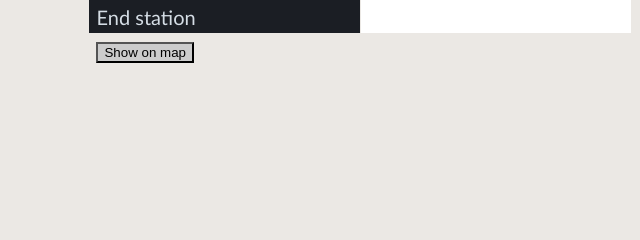
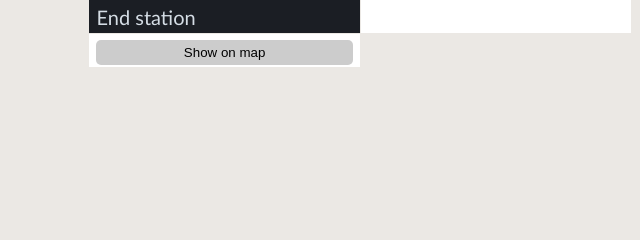
Before and after one commit to brochape/Villo-database, a Flask app: template src/templates/home.html in a window 1280 px wide. Shown: the part 302-542 px from the top of the page, without its empty margins (640-1280 px from the left). Run offline with Flask 2, Linux system fonts and the light colour scheme; the template is opened without the code that fills it, so the values that code supplies are empty.

Commit message:
[fix] normal button

```diff
--- a/src/static/style.css
+++ b/src/static/style.css
@@ -112,6 +112,12 @@ nav > ul > li:hover > a > .caret {
 .normalbtn{
   color:#000000;
   background:#ccc;
+  padding:5px 15px;
+  border:0 none;
+  cursor:pointer;
+  -webkit-border-radius: 5px;
+  border-radius: 5px;
+  min-width:100%;
 }
 .normalbtn:hover{
   color:#ccc;
@@ -127,17 +133,6 @@ nav > ul > li:hover > a > .caret {
 	border-radius: 5px;
 	min-width:100%;
 }
-
-#renew input[type=submit]{
-  padding:5px 15px;
-  border:0 none;
-  cursor:pointer;
-  -webkit-border-radius: 5px;
-  border-radius: 5px;
-  min-width:100%;
-
-}
-
 
 table.lotsofdata{
     margin-left:auto;
--- a/src/templates/home.html
+++ b/src/templates/home.html
@@ -9,7 +9,7 @@
             <tr><th>Expiration date</th>
                 <td>{{ user["expiryDate"] }}</td>
                 {% if sub is defined %}
-                <td style="background-color:transparent"><form id="renew" method="post" action=""><input class="normalbtn" type="submit" value="Renew subscription"/></form></td>
+                <td><form method="post" action=""><input class="normalbtn" type="submit" value="Renew subscription"/></form></td>
                 {% endif %}
             </tr>
             <tr>
@@ -81,7 +81,7 @@
                 <td>{{ last_trip["ending"] }}</td>
             </tr>
             <tr>
-                <td style="background-color:transparent"><input id="renew" class="normalbtn" type="submit" value="Show on map"/></td>
+                <td><input class="normalbtn" type="submit" value="Show on map"/></td>
             </tr>
         </table>
     </div>
```
Also changed, not shown: src/templates/billing.html (+4 -4 lines).
